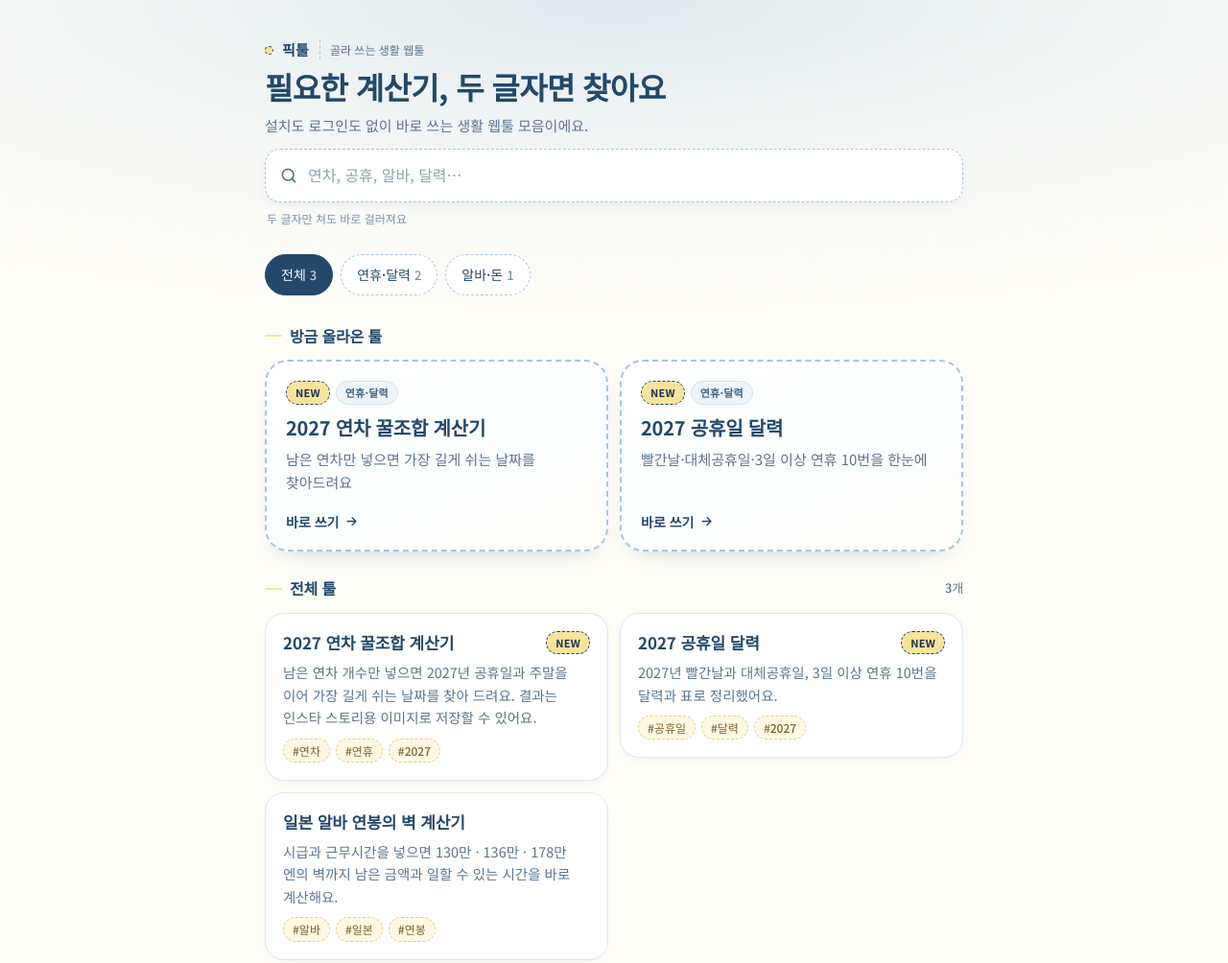
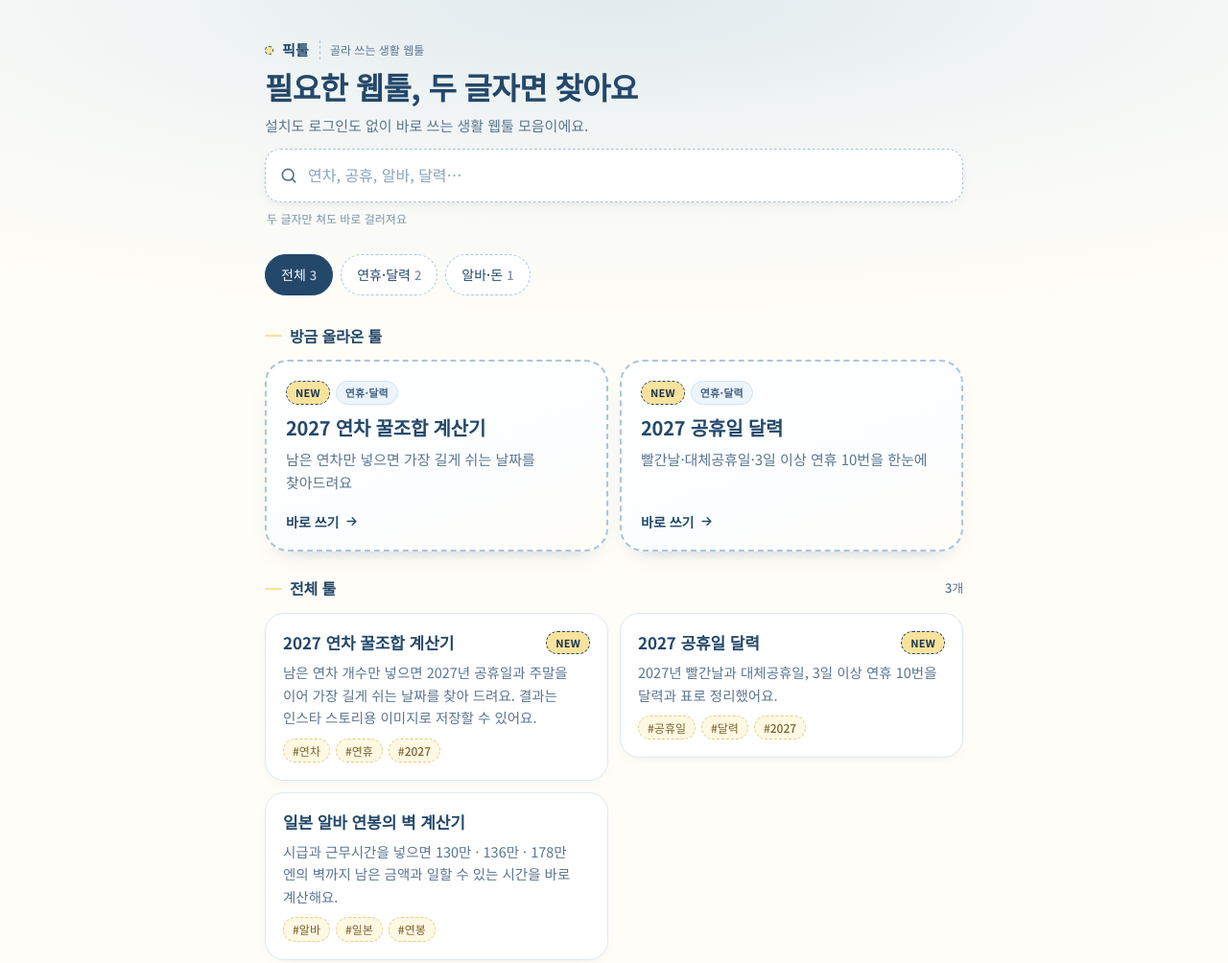
Before and after one commit to haemin-dev/tools, a plain HTML site: page index.html in a window 1280 px wide. Shown: the top 1004 px of the page at 96% size. Drawn offline with Linux system fonts and the light colour scheme.

Commit message:
메인 헤드라인 문구를 '필요한 웹툴'로 수정

```diff
--- a/index.html
+++ b/index.html
@@ -143,7 +143,7 @@ footer a{color:var(--navy);text-underline-offset:3px}
 
   <header>
     <p class="brand"><span class="brand-dot" aria-hidden="true"></span>픽툴<span class="brand-sub">골라 쓰는 생활 웹툴</span></p>
-    <h1>필요한 계산기, 두 글자면 찾아요</h1>
+    <h1>필요한 웹툴, 두 글자면 찾아요</h1>
     <p class="lead">설치도 로그인도 없이 바로 쓰는 생활 웹툴 모음이에요.</p>
   </header>
 
```
